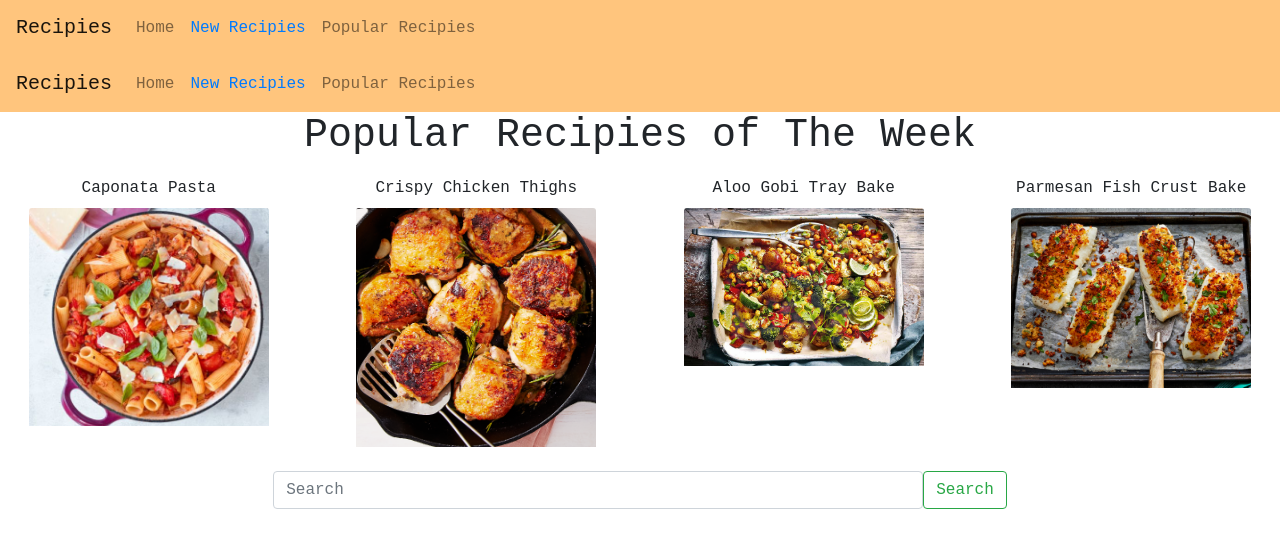
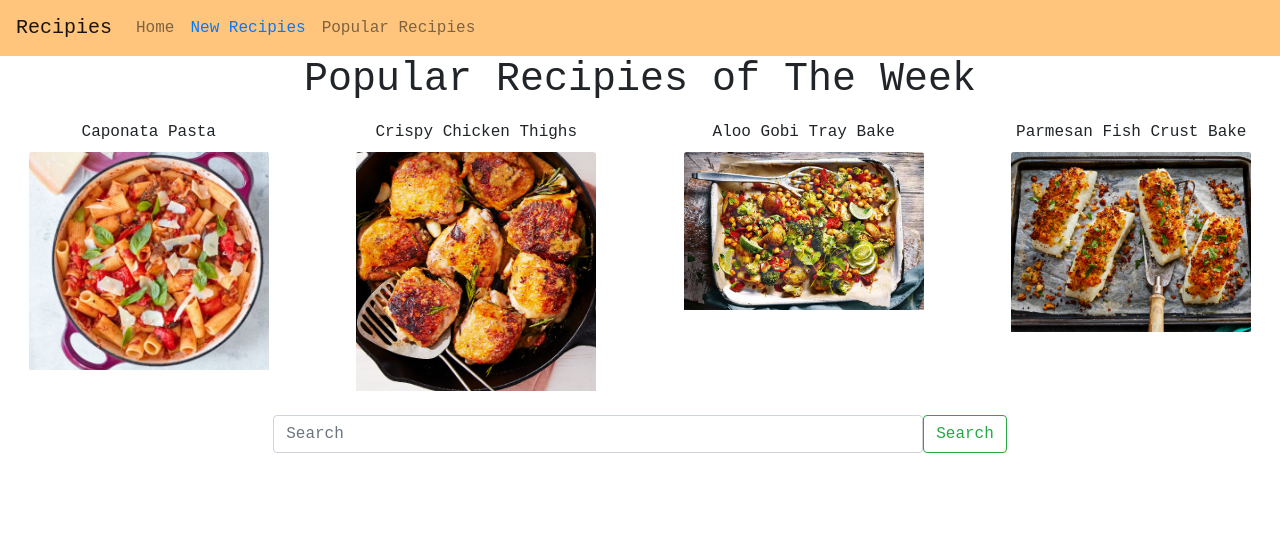
Before and after one commit to TiffanyJan/Recipies, a React (Create React App) app: page / in a window 1280 px wide. Shown: the top 548 px of the page. Built offline with nearby package versions, Linux system fonts and the light colour scheme.

Commit message:
fix navbar on home page

```diff
--- a/src/HomePage.js
+++ b/src/HomePage.js
@@ -1,4 +1,4 @@
-import React, {useState} from "react";
+import React, { useState } from "react";
 import "bootstrap/dist/css/bootstrap.min.css";
 import { Navbar, Nav, Form, FormControl, Button, Row } from "react-bootstrap";
 import "./App.css";
@@ -6,12 +6,11 @@ import pastaImg from "./caponata-pasta_1.jpg";
 import chickenImg from "./chicken-thighs.png";
 import vegImg from "./veg-bake.jpg";
 import fishImg from "./fish.jpeg";
-import {Link } from "react-router-dom";
+import { Link } from "react-router-dom";
 import Suggestions from "./Suggestions";
 import RecipieList from "./RecipieList";
 
 export default function HomePage() {
-
   const [todos, setTodos] = useState([]);
 
   const [popularRecipies, setPopularRecipies] = useState([
@@ -77,16 +76,6 @@ export default function HomePage() {
   }
   return (
     <>
-
-         <Navbar className="color-nav" variant="light">
-           <Navbar.Brand href="#home">Recipies</Navbar.Brand>
-           <Nav className="mr-auto">
-             <Nav.Link href="#home">Home</Nav.Link>
-             <Nav.Link href="#new-recipies"> <Link to='/NewRecipiesPage'>New Recipies</Link> </Nav.Link>
-             <Nav.Link href="#popular-recipies">Popular Recipies</Nav.Link>
-           </Nav>
-         </Navbar>
-
       <div className="heading">
         <h1>Popular Recipies of The Week</h1>
       </div>
@@ -129,5 +118,5 @@ export default function HomePage() {
         showSuggestions={showSuggestions}
       />
     </>
-    )
+  );
 }
```
Lines whose indentation alone changed are shown as unchanged.
